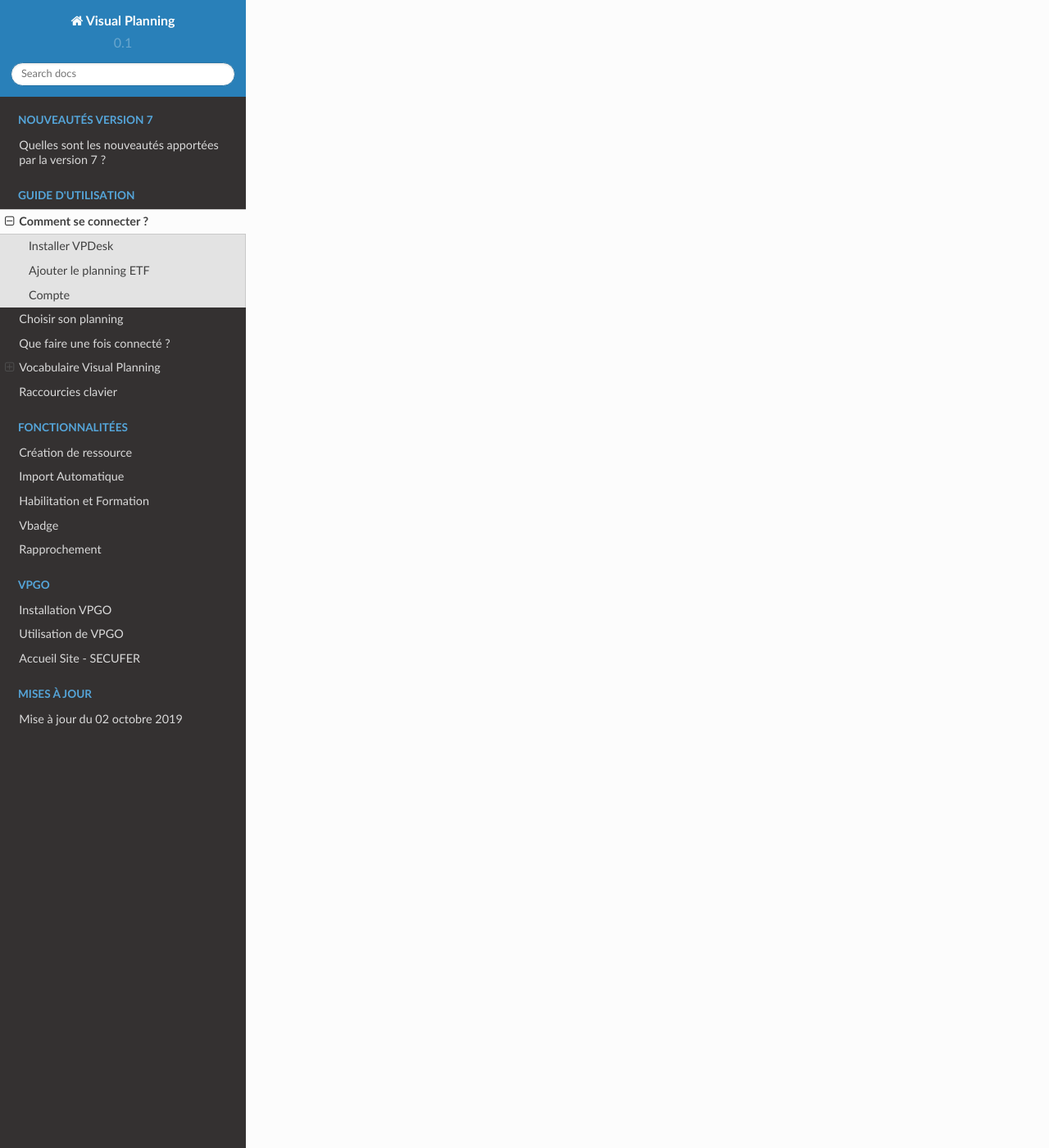
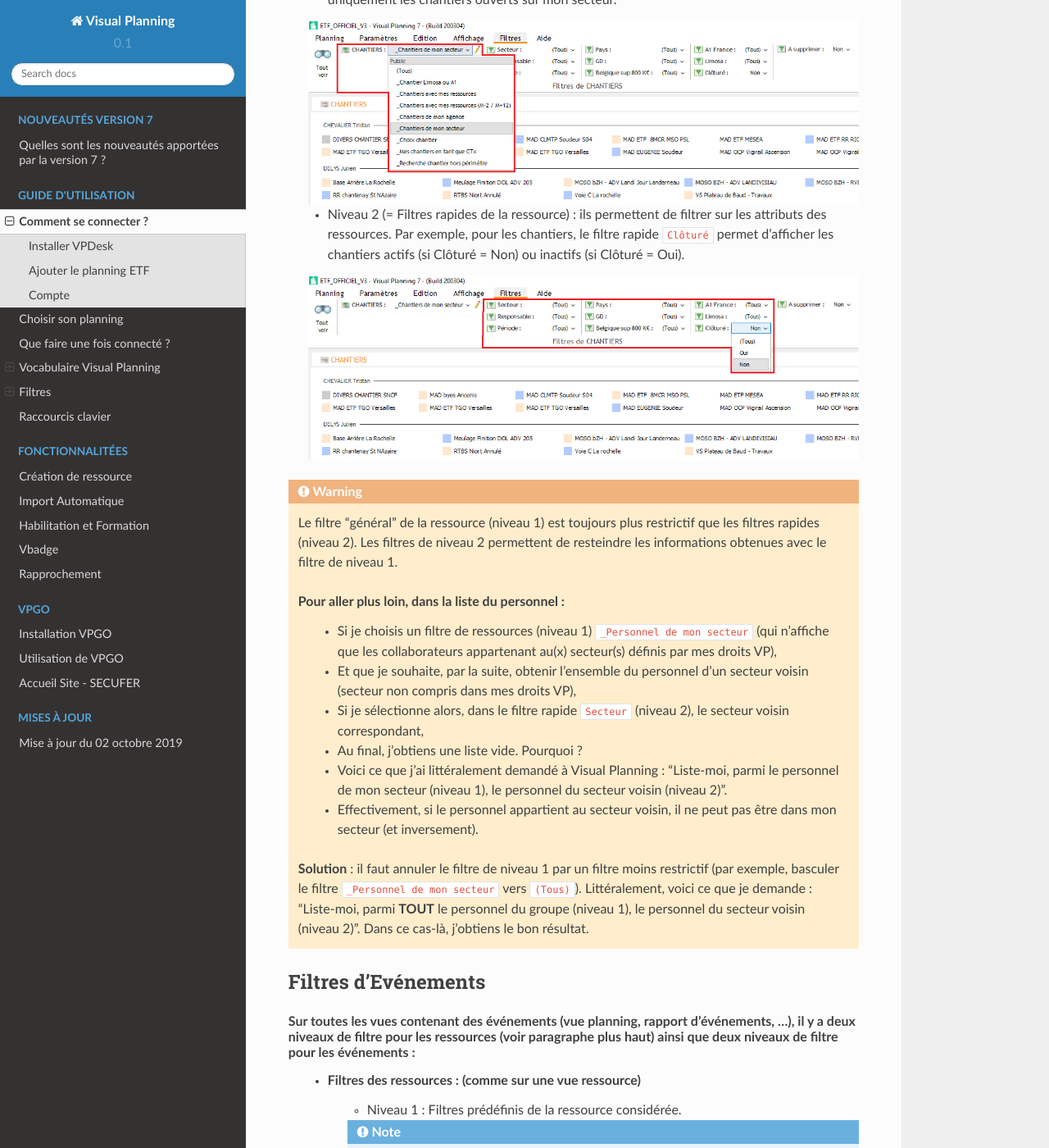
Before and after one commit to macordier/VPDOC, a Sphinx documentation site: the page built from popcube/source/guide_visual_planning/guide_utilisation.rst, in a window 1280 px wide and 1400 px high, scrolled down 10169 px. Shown: the whole window at 82% size. Built offline with Sphinx 7.4.7 and the Read the Docs theme 2.0.0, drawn with Linux system fonts in a browser that asks for light colours; some of the changed text lies outside the part shown.

Commit message:
màj guide utilisation au 10/04/2020

```diff
--- a/popcube/source/guide_visual_planning/guide_utilisation.rst
+++ b/popcube/source/guide_visual_planning/guide_utilisation.rst
@@ -2,7 +2,7 @@
 .. _goconvey : https://github.com/smartystreets/goconvey
 
 Comment se connecter ?
-===========================
+======================
 
 Installer VPDesk
 -----------------
@@ -13,41 +13,47 @@
 
 .. image:: ../_static/guide/vpdesk_ico.png
 
-Ou en recherchant VPDesk dans la barre de recherche en bas à droite :
+Ou en recherchant VPDesk dans la barre de recherche Windows (par défaut, en bas à gauche) :
 
 .. image:: ../_static/guide/search_vpdesk.png
 
 
 .. warning::
-    Si VPDesk n'est ni sur votre bureau ni dans la barre de recherche, téléchargez le ici : https://www.visual-planning.com/fr/accueil-espace-client/espace-clients-vpdesk
+    * Si l'application VPDesk n'est ni sur votre bureau, ni dans la barre de recherche, vous pouvez la retrouver dans le Centre Logiciel d'Eurovia (taper "software center" dans la barre de recherche Windows) :
 
-    Téléchargez la version windows et exécutez le fichier.
+    .. image:: ../_static/guide/vpdesk_software_center_1.png
+
+    .. image:: ../_static/guide/vpdesk_software_center_2.png
+
+    * Vous pouvez également télécharger la dernière version de VPDesk (https://www.visual-planning.com/fr/accueil-espace-client/espace-clients-vpdesk) et l'installer, si les droits sur votre poste vous le permettent.
 
 Ajouter le planning ETF
 -----------------------
 
-Lors du premier lancement de VPDesk celui-ci vous demandera de renseigner un URL.
-
-Renseignez cette url : http://vp.etf.fr:4443/vplanning
+Lors du premier lancement de VPDesk, on vous demandera de renseigner une URL de paramétrage :
+    - en version 6 : http://vp.etf.fr:4443/vplanning
+    - en version 7 : http://fref92-001sv113/vplanning
 
 .. image:: ../_static/guide/url_vpdesk.png
 
-Vous pouvez ajouter un raccourcie sur le bureau pour vous connecter directement au planning ETF sans passer par VPDesk :
-    - Cliquez droit sur vp.etf.fr
-    - Ajouter un raccourcie
+.. warning::
+    Attention à recopier strictement cette URL (sans espace avant, ni après) ; sinon, un message d'erreur apparaîtra.
+
+Vous pouvez ajouter un raccourci sur le bureau pour vous connecter directement au planning ETF (sans passer par VPDesk) :
+    - Cliquer droit sur la ligne "Visual Planning ETF"
+    - Sélectionner "Créer un raccourci sur le bureau"
 
 .. image:: ../_static/guide/create_shortcut_vpdesk.png
 
-Maintenant, lorsque vous double cliquerez sur le raccourcie vp.etf.fr celui vous demandera directement vos identifiants.
+.. note::
+    Si vous ressentez des difficultés pour vous connecter via ce raccourci (lenteur importante ou arrêt complet de chargement), il faudra supprimer le raccourci puis le recréer.
 
 Compte
 ------
 
-Votre identifiant est composé de la façon suivante : ::
+Votre identifiant est identique à celui utilisé pour accéder à la session Windows.
 
-    Première lettre du prénom + Nom
-
-Lors de votre première connexion laissez votre mot de passe vide, Visual Planning vous demandera d'en définir un pour votre compte.
+Lors de votre première connexion, laissez vide le champ de mot de passe puis valider. On vous demandera d'en définir un nouveau à l'étape d'après.
 
 Le mot de passe doit être composé de : ::
 
@@ -56,10 +62,10 @@
     - Au moins 4 caractères
 
 .. note::
-    Ce mot de passe n'a pas besoin d'être modifié.
+    Ce mot de passe n'aura pas besoin d'être renouvelé périodiquement.
 
 .. warning::
-    Si vous n'avez pas encore de compte visual planning ou que vous ne vous souvenez plus de votre mot de passe contactez :
+    Si vous n'avez pas encore de compte Visual Planning ou que vous avez oublié votre mot de passe, contactez l'une des personnes suivantes :
         - Maxime CORDIER : maxime.cordier@etf.fr
         - Julien GUY : julien.guy@etf.fr
 
@@ -67,36 +73,37 @@
 Choisir son planning
 ====================
 
-Lors de votre première connexion visual planning vous demandera de sélectionner un planning. Sélectionnez le planning selon vos besoins :
+Lors de votre première connexion à Visual Planning, il vous sera demandé de sélectionner un planning :
 
-    - ETF_OFFICIEL_V3 :
-        - Planification de ressources (Personnel, Matériel)
+    - ETF_OFFICIEL_V3 (planning de production):
+        - Gestion du plan de charges
+        - Planification des ressources (Personnel, Matériel)
         - Gestion des habilitations
-        - Gestion des formations
-    - ETF_RAPPORT_V3 :
-        - Rapport soudure et meulage
-        - Plan de veille et gestion des KNs
+        - Planification des formations
+    - ETF_RAPPORT_V3 (planning de dématérialisation des rapports):
+        - Rapports soudure/meulage
+        - Plan de veille et gestion des contrôles KN
         - Autorisation d'accès aux emprises ferroviaires (SECUFER)
 
 .. warning::
-    Les autres planning visibles sont des plannings de test et de développement. Aucune données ne pourra être récupérée de ces plannings
+    Les autres plannings visibles sont des plannings de test et de développement. Aucune donnée ne pourra être récupérée depuis ces plannings.
+
 
 Que faire une fois connecté ?
 ===============================
 
-Une fois la barre de chargement disparu, vous devez demander à Visual Planning de vous afficher des données.
+Une fois la barre de chargement disparue, vous devez alors demander à Visual Planning de vous afficher des données.
 
-Cliquez sur l'onglet ``Affichage`` en haut puis selectionnez un affichage dans la liste des affichages :
+Cliquez sur l'onglet ``Affichage`` dans le ruban (en haut) puis selectionnez un affichage dans la liste des "affichages favoris" :
 
-.. image:: ../_static/guide/affichages.png
+.. image:: ../_static/guide/v7_onglet_affichage.png
 
 .. note::
-    Lorsque vous femerez Visual Planning (avec la croix rouge en haut à droite), celui-ci se souviendra du dernier planning et affichage ouvert.
+    Lorsque vous femerez manuellement Visual Planning, le dernier affichage ouvert sera conservé en mémoire pour la prochaine connexion.
 
 .. warning::
-    Si vous restez trop longtemps inactif sur Visual Planning (environt 30min d'inactivité) celui-ci vous deconnectera et ne se souviendra pas de votre dernier planning ou affichage.
+    Si vous restez trop longtemps inactif dans Visual Planning ou que vous subissez une perte de connexion, vous serez déconnecté automatiquement et le dernier affichage visité ne sera pas gardé en mémoire.
 
-Pour le reste des fonctionnalités, référez vous au différentes documentations disponibles.
 
 Vocabulaire Visual Planning
 ============================
@@ -104,125 +111,163 @@
 Dimension
 ---------
 
-Une ``dimension`` est une table de données. Il existe une ``dimension`` pour chaque "type" de données : ::
+Une ``dimension`` est une table de données. Il existe une dimension pour chaque "type" de données que nous souhaitons planifier. Voici une liste non exhaustive :
 
-    Dimension "PERSONNELS" : Regroupe les collaborateurs
-    Dimension "ABSENCES" : Regroupe les absences
-    Dimension "CHANTIERS" : Regroupe les chantiers
+    - "PERSONNELS" : Regroupe l'ensemble des collaborateurs du groupe (sans notion d'appartenance à un périmètre spécifique).
+    - "AFFECTATION_P" : Regroupe l'ensemble des affectations du personnel (une personne peut donc avoir plusieurs affectations suivant ses mutations ou mises à disposition entre secteurs).
+    - "ABSENCES" : Regroupe les différents types d'absence programmables.
+    - "CHANTIERS" : Regroupe l'ensemble des chantiers (ouverts depuis KHEOPS ou créés manuellement dans VP).
 
-On peut comparer la dimension a un tableau Excel.
+On peut comparer une dimension à un tableau Excel.
 
 Rubrique
 --------
 
-Cette ``dimension`` est constituée de ``rubriques``.
+Une ``dimension`` est constituée de ``rubriques``, c'est-à-dire d'attributs, permettant de qualifier la ressource.
 
-Ces rubriques peuvent-être de différentes forment comme :
+Ces rubriques peuvent être de différentes formes, comme :
     - Du texte à remplir
     - Des fichiers à attacher
     - Des cases à cocher
 
-Exemple avec la dimension PERSONNEL : ::
+Exemple avec la dimension ``PERSONNELS`` : ::
 
     Rubrique "Nom - Prénom" contient le nom et le prénom de la personne
-    Rubrique "Parti" permet de coché si la ressource est partie
-    Rubrique "Photo" contient une image
+    Rubrique "Parti" permet de préciser si la ressource est active ou non
+    Rubrique "Photo" contient une image de la personne
 
-Une ``rubrique`` peut-être comparée à une colonne d'un tableau Excel
+Une rubrique peut être comparée à une colonne d'un tableau Excel.
 
 Ressource
 ---------
 
-Une ``ressource`` est un item de la dimension.
+Une ``ressource`` est un item d'une dimension.
 
-Maxime CORDIER est une ressource et ces informations sont : ::
+Maxime CORDIER est une ressource et ses informations sont : ::
 
     "Nom - Prénom" : Maxime CORDIER
     "Parti" : Non coché
     "Photo" : Une photo de Maxime CORDIER
 
-Une ``ressource`` peut être comparée à une ligne rempli d'un tableau Excel
+Une ressource peut être comparée à une ligne d'un tableau Excel.
 
 Vue
 ----
 
-Une ``vue`` est une façon d'afficher et de mettre en forme les données visuellement.
+Une ``vue`` est une fenêtre. Elle permet d'afficher les données "ressources" et/ou "événements" mises en forme.
 
-Il existe différents types de ``vues`` selon leurs utilités :
+Il existe différents types de ``vue`` :
 
-    - Vue ressource : C'est une liste de ``ressource`` de la ``dimension`` choisie.
+    - **Vue Ressource :**
+    C'est une liste de ``ressources`` (personnel, engins, véhicules, chantiers,...). Elle pourra être affichée en tableau ou en liste.
 
-        .. image :: ../_static/guide/vue_ressource_personnel.png
+        .. image :: ../_static/guide/v7_vue_ressource_personnel.png
 
-    - Vue planning : C'est le planning lié à la dimensions choisie.
-        - A gauche une liste de ressources
-        - A droite un planning
+    - **Vue Planning :**
+    C'est le planning associé aux ``ressources`` d'une ``dimension`` donnée. Une vue planning sera toujours disposée de la manière suivante.
+        - A gauche : une liste des ressources
+        - A droite : un planning avec les événements liés à ces ressources
 
-        .. image :: ../_static/guide/vue_planning_explication.png
-
-.. note::
-    Vous retrouvez le nom de la ``dimension`` à laquelle la ``vue`` est liée en regardant en haut à gauche de la ``vue``.
+        .. image :: ../_static/guide/v7_vue_planning_explication.png
 
 Affichage
 ---------
 
-Un ``affichage`` est un ensemble de ``vue`` dont la mise en forme a été sauvegardée.
-
-Elle peut-être ``public`` (Tous le monde peut y avoir accès) ou ``privée`` uniquement vous pouvez y avoir accès.
+Un ``affichage`` est un ensemble de ``vues`` dont la mise en forme a été sauvegardée. Il peut être ``public`` (tout le monde peut y avoir accès) ou ``privé`` (uniquement disponible depuis le compte qui l'a créé).
 
 .. note::
     Tous les affichages commençant par "_" (Exemple : _Planification) sont des affichages publics à tout ETF.
 
-    Tous les affichages commançant par un Code Secteur "MUXXXX" ou un Code Agence "ACXXXX" (Exemple : MU3939 - Planification) sont des affichages public uniquement de le secteur ou l'agence concerné.
+    Tous les affichages commençant par un Code Secteur "MUXXXX" ou un Code Agence "ACXXXX" (Exemple : MU3939 - Planification) sont des affichages publics, visibles uniquement par les utilisateurs disposant des droits correspondant.
 
 **Le nom d'un affichage correspond, dans la plupart des cas, aux actions qu'il est possible de réaliser dessus.**
 
 Evénement
 ---------
 
-Un événement est une liaison entre deux ressources de dimensions différentes à des dates.
+Un événement est la liaison entre au moins deux ressources différentes à une date donnée.
 
-Une absence est un événement contenant : ::
+Par exemple, une absence est un événement contenant :
+    - Une ressource **ABSENCE** : ``Congé Payé``
+    - Une ressource **PERSONNEL** : ``Maxime CORDIER``
+    - Une **date de début** d'événement : ``01/01/2020``
+    - Une **date de fin** d'événement : ``08/01/2020``
 
-    Une ressource "ABSENCE" : "Congé"
-    Une ressource "PERSONNEL" : "Maxime CORDIER"
-    "Date de début d'événement" : "01/01/2010"
-    "Date de fin d'événement" : "08/01/2010"
+Un événement apparaît, sur une vue planning, comme une barre délimitée par la date de début et la date de fin.
 
-Un événement apparaît sur une vue planning comme une barre qui commence à la date de début et qui finit à la date de fin.
+Filtres
+=======
 
-Filtre
-------
-
-La force de Visual Planning réside dans sa possibilité à filtrer toutes les vues.
+La force de Visual Planning réside dans sa capacité à filtrer les informations affichées (ressources ou événements).
 
 .. note::
-    Par défaut la plupart des vues sont filtrée sur les ressources de vos droits secteurs.
+    Par défaut, la plupart des vues sont paramétrées sur les ressources de votre périmètre (autrement dit, par rapport aux droits qui vous ont été attribués).
 
-Sur des vue qui ne contiennent que des ressources, il y a deux niveaux de filtre :
-    - Niveau 1 (Libellé : nom de la dimension): Liste de filtres défini
-    - Niveau 2 (Filtre rapide): Filtre sur les différentes rubrique qui composent la dimension.
+Filtres de Ressources
+---------------------
 
-Pour changer les filtre, cliquez sur les listes déroulantes à côté.
+Sur les vues de type "liste de ressources", il y a deux niveaux de filtre :
+    - Niveau 1 (= Filtre de la ressource) : il est composé d'une liste de filtres généraux prédéfinis. Par exemple, pour les chantiers, le filtre ``_Chantiers de mon secteur`` permet d'afficher uniquement les chantiers ouverts sur mon secteur.
 
-.. warning::
-    Le filtre de ``niveau 1`` est toujours plus restricif que les filtres rapide.
+    .. image:: ../_static/guide/filtre_ressources_niveau_1.png
 
-    Si le filtre de ``niveau 1`` est : ``_Personnel de mon secteur`` (qui n'affiche que le personnel selon mes droits secteurs) et que je cherche à aller voir un autre secteur,
-    il faut le définir en ``filtre rapide`` et changer le filtre de ``niveau 1`` par un filtre mon restricitif.
+    - Niveau 2 (= Filtres rapides de la ressource) : ils permettent de filtrer sur les attributs des ressources. Par exemple, pour les chantiers, le filtre rapide ``Clôturé`` permet d'afficher les chantiers actifs (si Clôturé = Non) ou inactifs (si Clôturé = Oui).
 
-Sur des vues qui contiennent des événements, il y a deux niveaux de filtre pour les ressources et deux niveaux de filtre pour les événement :
-    - Filtre des ressources : (Comme sur une vue ressource)
-        - Niveau 1 : Liste de filtres défini
-        - Niveau 2 : Filtre sur les différentes rubrique qui composent la dimension.
-    - Filtre d'événemement :
-        - Niveau 1 (Libellé : événement): Liste de filtre défini
-        - Niveau 2 (Filtre rapide): Filtre sur les différentes dimensions
+    .. image:: ../_static/guide/filtre_ressources_niveau_2.png
+
+
+.. warning ::
+    Le filtre "général" de la ressource (niveau 1) est toujours plus restrictif que les filtres rapides (niveau 2).
+    Les filtres de niveau 2 permettent de resteindre les informations obtenues avec le filtre de niveau 1.
+
+    Pour aller plus loin, dans la liste du personnel :
+        - Si je choisis un filtre de ressources (niveau 1) ``_Personnel de mon secteur`` (qui n'affiche que les collaborateurs appartenant au(x) secteur(s) définis par mes droits VP),
+        - Et que je souhaite, par la suite, obtenir l'ensemble du personnel d'un secteur voisin (secteur non compris dans mes droits VP),
+        - Si je sélectionne alors, dans le filtre rapide ``Secteur`` (niveau 2), le secteur voisin correspondant,
+        - Au final, j'obtiens une liste vide. Pourquoi ?
+        - Voici ce que j'ai littéralement demandé à Visual Planning : "Liste-moi, parmi le personnel de mon secteur (niveau 1), le personnel du secteur voisin (niveau 2)".
+        - Effectivement, si le personnel appartient au secteur voisin, il ne peut pas être dans mon secteur (et inversement).
+    **Solution** : il faut annuler le filtre de niveau 1 par un filtre moins restrictif (par exemple, basculer le filtre ``_Personnel de mon secteur`` vers ``(Tous)``).
+    Littéralement, voici ce que je demande : "Liste-moi, parmi **TOUT** le personnel du groupe (niveau 1), le personnel du secteur voisin (niveau 2)". Dans ce cas-là, j'obtiens le bon résultat.
+
+Filtres d'Evénements
+--------------------
+
+Sur toutes les vues contenant des événements (vue planning, rapport d'événements, ...), il y a deux niveaux de filtre pour les ressources (voir paragraphe plus haut) ainsi que deux niveaux de filtre pour les événements :
+    - Filtres des ressources : (comme sur une vue ressource)
+        - Niveau 1 : Filtres prédéfinis de la ressource considérée.
+        .. note::
+            Dans une vue planning, une nouvelle fonctionnalité s'ajoute au niveau 1. Vous avez la possibilité de filtrer les ressources (affichées dans la partie gauche) en fonction de leur planification sur une période donnée.
+            Pour ce faire, activer le bouton ``Afficher les (NOM DE LA RESSOURCE) ayant au moins un événement visible`` puis définissez la période sur laquelle vous souhaitez appliquer le filtre.
+
+            Exemple : Je suis dans une vue planning personnel filtrée automatiquement sur le personnel de mon secteur.
+
+            .. image:: ../_static/guide/filtre_ressources_EVE_1.png
+
+            Si je souhaite afficher uniquement le personnel programmé en semaine 10, j'active la fonctionnalité et je définis la période considérée (= S10).
+
+            .. image:: ../_static/guide/filtre_ressources_EVE_2.png
+
+            **Résultat** : seul le personnel ayant un événement dans le planning la semaine 10 s'affiche dans la colonne des ressources (à gauche). Autrement dit, le personnel sans planification la semaine 10 ne sera pas visible dans la colonne de gauche.
+
+            .. image:: ../_static/guide/filtre_ressources_EVE_3.png
+
+        - Niveau 2 : Filtres rapides (filtres sur les différents attributs de la ressource). Pas de nouveauté ici.
+
+    - Filtres des événemements :
+        Si la partie ``Filtres des événements`` n'est pas automatiquement développée (à cause d'une taille d'écran trop faible notamment), vous devez appuyer sur le bouton suivant :
+
+        .. image :: ../_static/guide/filtre_evenements_bouton.png
+
+        - Niveau 1 (= Filtres d'événements) : il est composé de filtres généraux prédéfinis. Ils permettent de filtrer les événements affichés dans le planning. Voici quelques exemples :
+            - ``_Evénements de planification`` : montre tous les événements (hors "Besoins sur chantier" et "Planification de projet").
+            - ``_Evénements de BESOINS de mon secteur`` : montre uniquement les événements "Besoins sur chantier".
+        - Niveau 2 (= Filtres rapides) : on peut alors filtrer plus précisément sur les différentes dimensions.
 
 .. note::
-    Le filtre de moin restrictif de Visual Planning est le filtre ``(Tous)``
+    Le filtre le moins restrictif dans Visual Planning est le filtre ``(Tous)``.
 
-Raccourcies clavier
+Raccourcis clavier
 ===================
 
 ===========================     ============================================================================================
@@ -230,24 +275,24 @@
 ===========================     ============================================================================================
 CTRL + C                        Copier
 ---------------------------     --------------------------------------------------------------------------------------------
+CTRL + X                        Couper
+---------------------------     --------------------------------------------------------------------------------------------
 CTRL + V                        Coller
 ---------------------------     --------------------------------------------------------------------------------------------
-CTRL + X                        Couper
+CTRL + Z                        Retour arrière (annuler dernière action)
 ---------------------------     --------------------------------------------------------------------------------------------
-CTRL + Z                        Retour arrière
----------------------------     --------------------------------------------------------------------------------------------
-CTRL + Y                        Retour avant
+CTRL + Y                        Retour avant (répéter dernière action)
 ---------------------------     --------------------------------------------------------------------------------------------
 CTRL + A                        Selectionner tout
 ---------------------------     --------------------------------------------------------------------------------------------
-CTRL + CLIQUE GAUCHE            Sélection multiple individuel
+CTRL + CLIQUE GAUCHE            Sélection multiple individuelle
 ---------------------------     --------------------------------------------------------------------------------------------
 MAJUSCULE + CLIQUE GAUCHE       Sélection multiple du premier élément selectionné au dernier
 ---------------------------     --------------------------------------------------------------------------------------------
 GLISSER/DEPOSER                 Créer un événement avec la ressource tenue en souris
 ---------------------------     --------------------------------------------------------------------------------------------
-GLISSER/DEPOSER + CTRL          Ajouter/modifier a un événement déjà existant le ressource tenue en souris
+GLISSER/DEPOSER + CTRL          Modifier un événement existant avec la ressource tenue en souris
 ===========================     ============================================================================================
 
 .. note::
-    Lors d'une sélection multiple, il faut faire : **cliquer avec boutton droit** pour ouvrir le menu puis **cliquer sur modifier** pour tout modifier en même temps.
+    Lors de la modification multiple de plusieurs événements, faire un **clique-droit** sur un des éléments sélectionnés (pour ouvrir le menu contextuel) puis cliquer sur **Modifier** pour changer un ou plusieurs paramètres sur l'ensemble des événements.
```
Also changed, not shown: popcube/source/_static/guide/filtre_evenements_bouton.png (added), popcube/source/_static/guide/filtre_evenements_niveau_1.png (added), popcube/source/_static/guide/filtre_ressources_EVE_1.png (added), popcube/source/_static/guide/filtre_ressources_EVE_2.png (added), popcube/source/_static/guide/filtre_ressources_EVE_3.png (added), popcube/source/_static/guide/filtre_ressources_niveau_1.png (added), popcube/source/_static/guide/filtre_ressources_niveau_2.png (added), popcube/source/_static/guide/v7_onglet_affichage.png (added), popcube/source/_static/guide/v7_vue_planning_explication.png (added), popcube/source/_static/guide/v7_vue_ressource_personnel.png (added), popcube/source/_static/guide/vpdesk_software_center_1.png (added), popcube/source/_static/guide/vpdesk_software_center_2.png (added).
